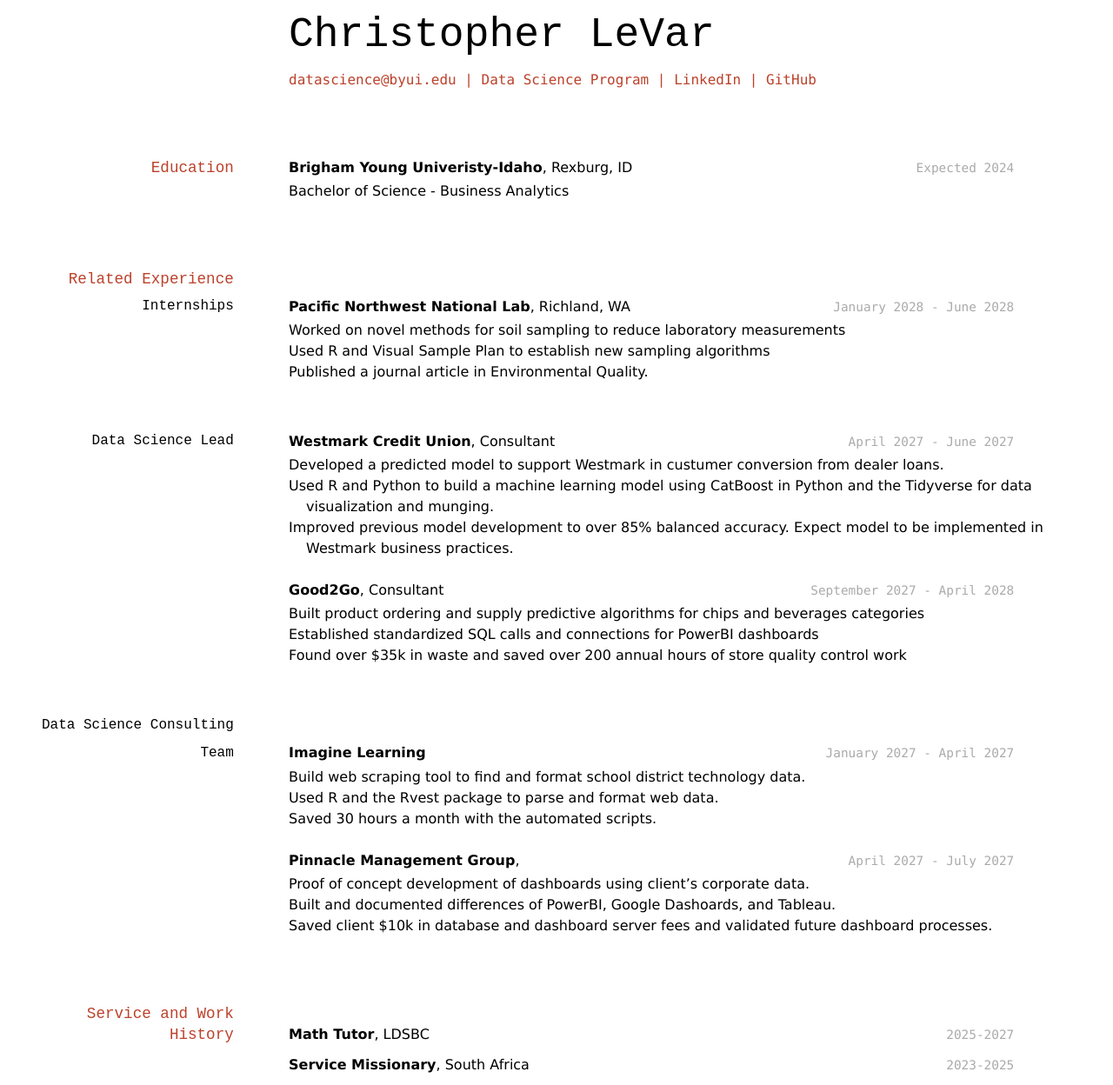
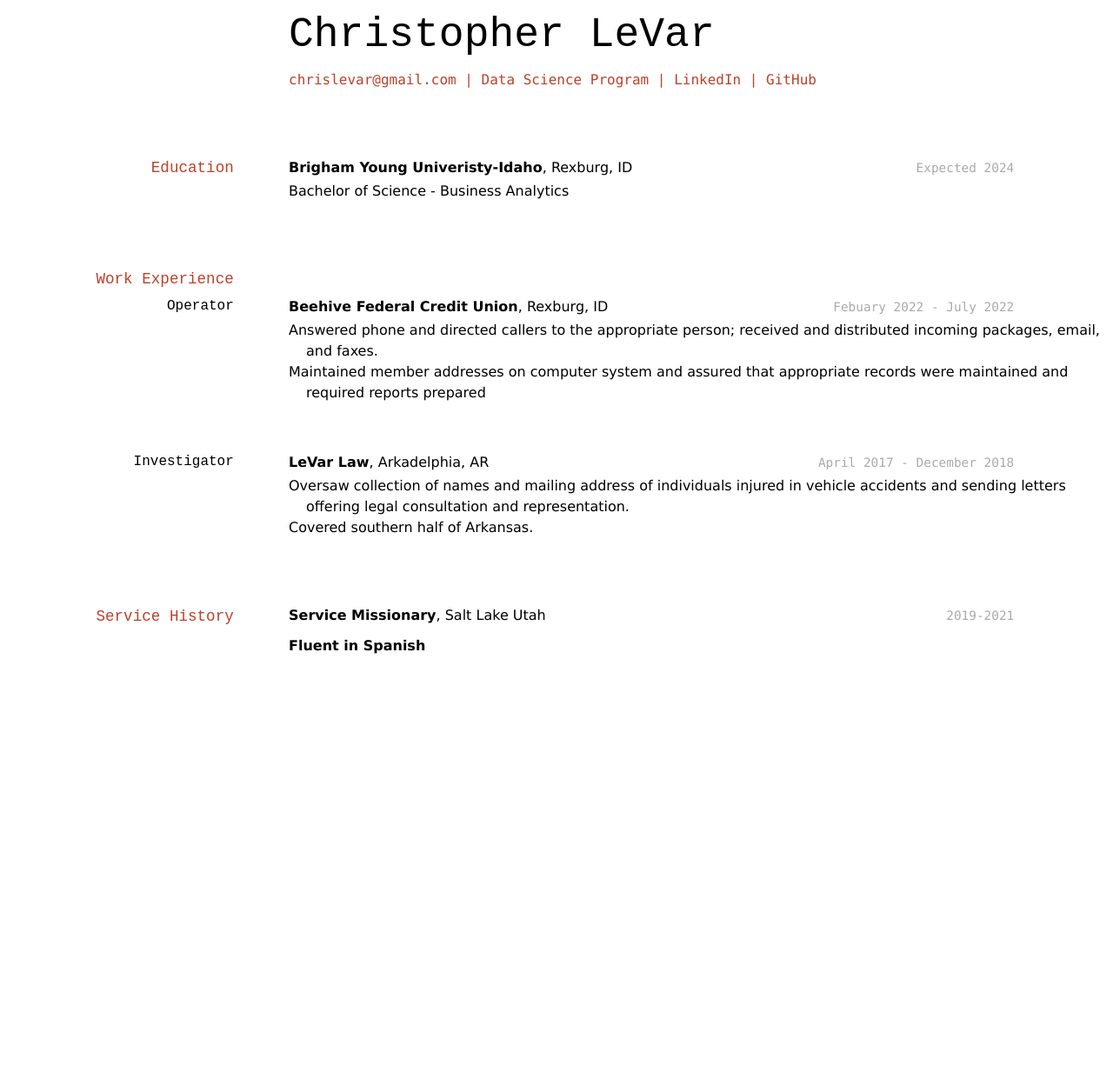
Before and after one commit to calevar/christopher_levar_resume, a Jekyll site: the page built from docs/index.md, in a window 1280 px wide. Shown: the whole page at 87% size. Built offline with Jekyll 4.4.1, drawn with Linux system fonts in a browser that asks for light colours; after the commit the page ends 900 px from its top, so only the background shows below that.

Commit message:
replaced template info with mine

```diff
--- a/docs/index.md
+++ b/docs/index.md
@@ -6,7 +6,7 @@ title: Christopher LeVar's Resume
 
 
 <div id="webaddress">
-<a href="datascience@byui.edu">datascience@byui.edu</a>
+<a href="chrislevar@gmail.com">chrislevar@gmail.com</a>
 | <a href="https://byuidatascience.github.io/development.html">Data Science Program</a>
 | <a href="https://www.linkedin.com/groups/13537407/">LinkedIn</a>
 | <a href="https://github.com/byuids-resumes">GitHub</a>
@@ -22,60 +22,31 @@ __Brigham Young Univeristy-Idaho__, Rexburg, ID
 - Bachelor of Science - Business Analytics
 
 
+## Work Experience
+
+### Operator
+
+`Febuary 2022 - July 2022`
+__Beehive Federal Credit Union__, Rexburg, ID
+
+- Answered phone and directed callers to the appropriate person; received and distributed incoming packages, email, and faxes.
+- Maintained member addresses on computer system and assured that appropriate records were maintained and required reports prepared
+
+### Investigator
+
+`April 2017 - December 2018`
+__LeVar Law__, Arkadelphia, AR
+
+- Oversaw collection of names and mailing address of individuals injured in vehicle accidents and sending letters offering legal consultation and representation.
+- Covered southern half of Arkansas.
 
 
-## Related Experience
+## Service History
 
-### Internships
+`2019-2021`
+__Service Missionary__, Salt Lake Utah
 
-`January 2028 - June 2028`
-__Pacific Northwest National Lab__, Richland, WA
-
-- Worked on novel methods for soil sampling to reduce laboratory measurements
-- Used R and Visual Sample Plan to establish new sampling algorithms
-- Published a journal article in Environmental Quality.
-
-### Data Science Lead
-
-`April 2027 - June 2027`
-__Westmark Credit Union__, Consultant
-
-- Developed a predicted model to support Westmark in custumer conversion from dealer loans.
-- Used R and Python to build a machine learning model using CatBoost in Python and the Tidyverse for data visualization and munging.
-- Improved previous model development to over 85% balanced accuracy. Expect model to be implemented in Westmark business practices.
-
-`September 2027 - April 2028`
-__Good2Go__, Consultant
-
-- Built product ordering and supply predictive algorithms for chips and beverages categories
-- Established standardized SQL calls and connections for PowerBI dashboards
-- Found over $35k in waste and saved over 200 annual hours of store quality control work
-
-### Data Science Consulting Team
-
-`January 2027 - April 2027`
-__Imagine Learning__
-
-- Build web scraping tool to find and format school district technology data.
-- Used R and the Rvest package to parse and format web data.
-- Saved 30 hours a month with the automated scripts.
-
-`April 2027 - July 2027`
-__Pinnacle Management Group__,
-
-- Proof of concept development of dashboards using client's corporate data.
-- Built and documented differences of PowerBI, Google Dashoards, and Tableau.
-- Saved client $10k in database and dashboard server fees and validated future dashboard processes.
-
-
-## Service and Work History
-
-`2025-2027`
-__Math Tutor__, LDSBC
-
-
-`2023-2025`
-__Service Missionary__, South Africa
+__Fluent in Spanish__
 
 
 
```
